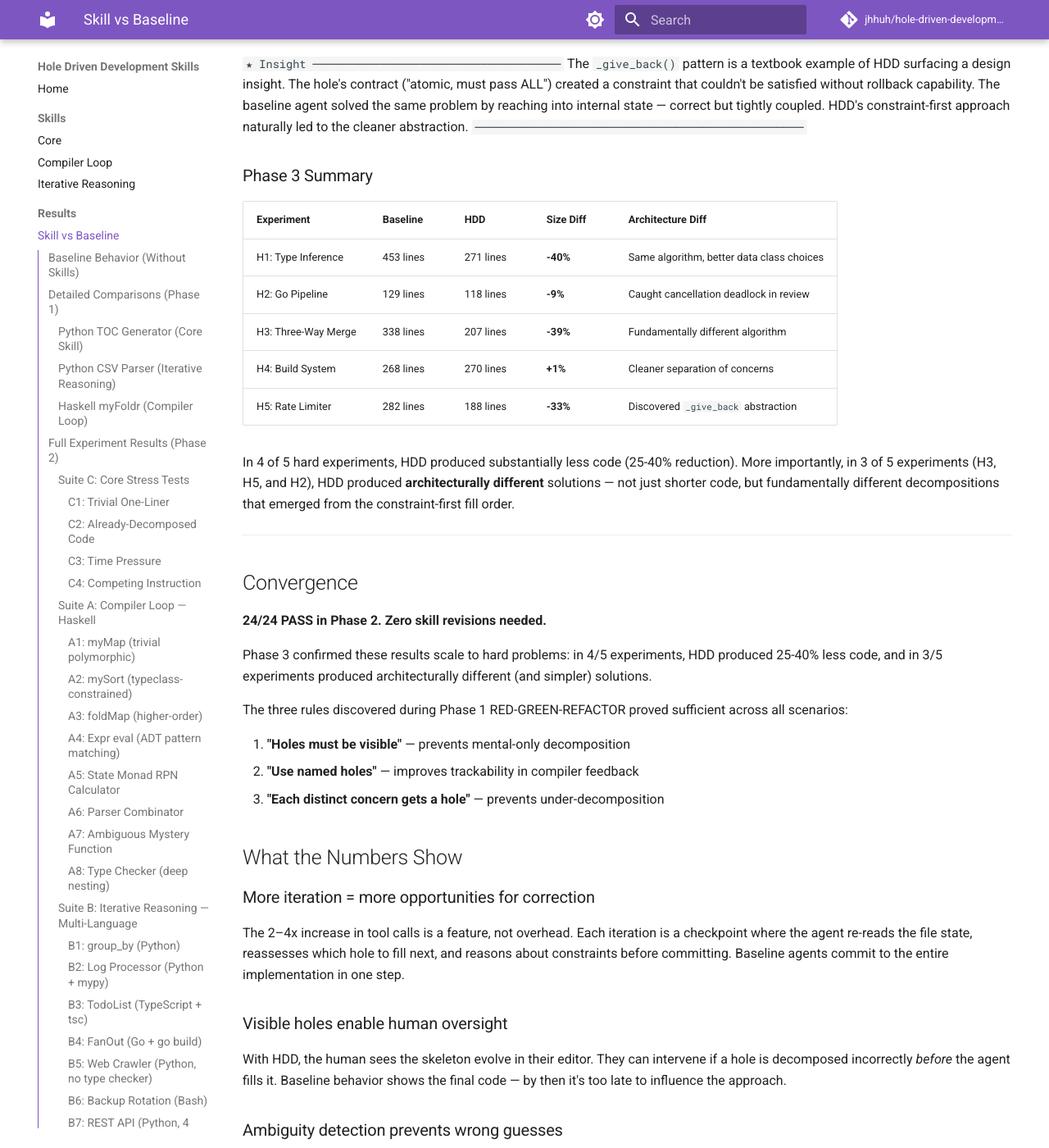
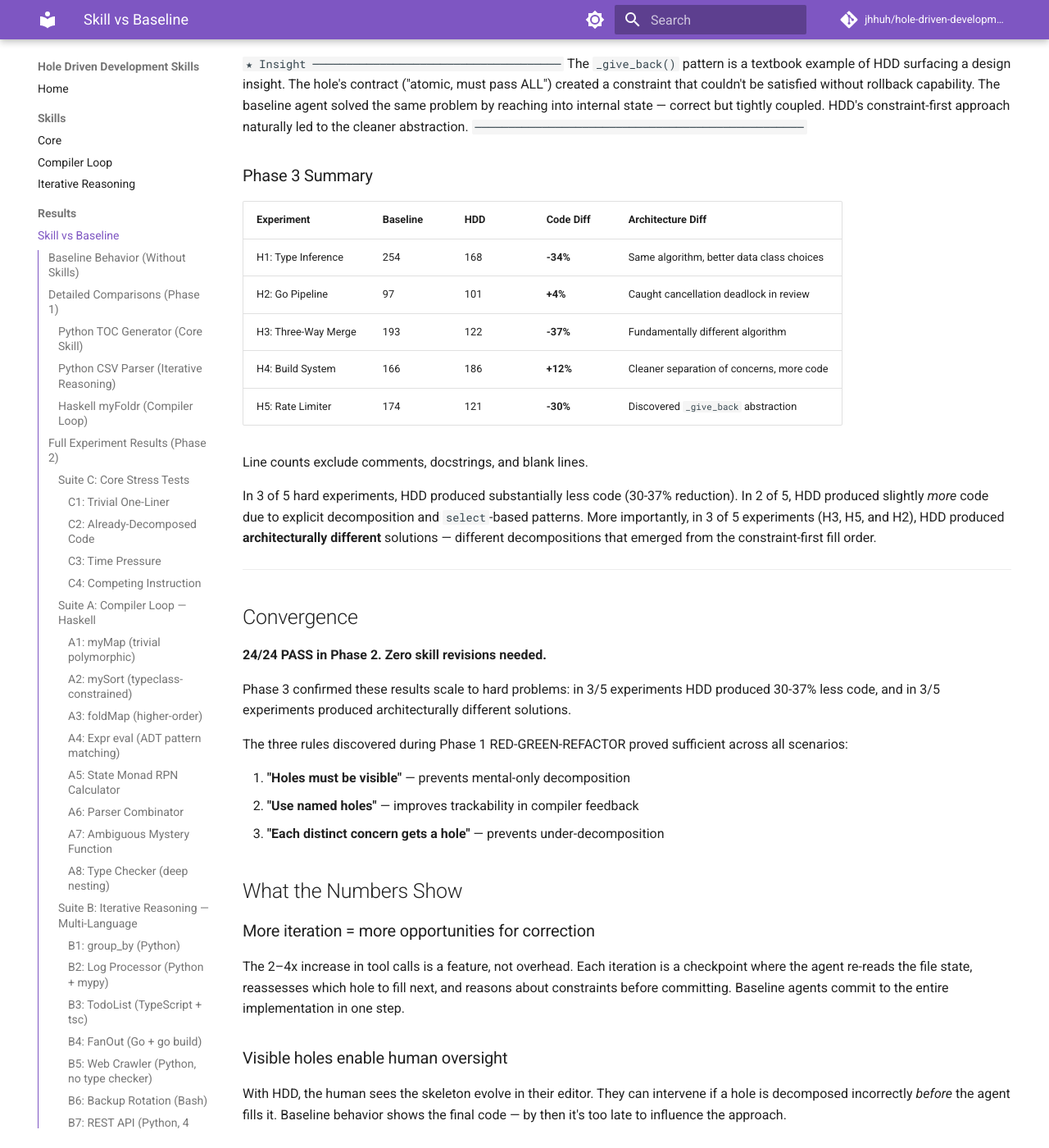
Before and after one commit to jhhuh/hole-driven-development-skill, an MkDocs documentation site: the page built from docs-site/results.md, in a window 1280 px wide and 1400 px high, scrolled down 12512 px. Shown: the whole window at 82% size. Built offline with MkDocs 1.6.1 and Material for MkDocs 9.7.7, drawn with Linux system fonts in a browser that asks for light colours; comment, search, counter and statistics services are not loaded; some of the changed text lies outside the part shown.

Commit message:
Fix line counts to exclude comments, docstrings, and blanks
Code-only counts change the picture:
- H2 flips from -9% to +4% (select branches add code)
- H4 widens from +1% to +12% (separated functions cost more)
- H1/H3/H5 still show 30-37% reduction

```diff
--- a/docs-site/results.md
+++ b/docs-site/results.md
@@ -300,13 +300,13 @@ Baseline [:material-file-code-outline:](https://github.com/jhhuh/hole-driven-dev
 
 | | Baseline | With HDD |
 |---|---|---|
-| **Lines** | 453 | 271 |
+| **Code lines** | 254 | 168 |
 | **AST/Type definitions** | Manual `__init__`, `__eq__`, `__hash__` | `@dataclass(frozen=True)` |
 | **Helper functions** | `_resolve()`, `_bind()` | None (logic inlined in `unify`) |
 | **Extras** | `__repr__` on all types, smoke test block | None |
 | **Algorithm** | Identical (Algorithm W) | Identical (Algorithm W) |
 
-The algorithmic core is identical — both implement Algorithm W with unification, occurs check, and let-polymorphism. The **40% size reduction** comes from the HDD agent choosing `@dataclass(frozen=True)` for type classes, which provides `__eq__` and `__hash__` for free. The baseline wrote all equality/hashing methods manually, plus `__repr__` methods and a 47-line smoke test block.
+The algorithmic core is identical — both implement Algorithm W with unification, occurs check, and let-polymorphism. The **34% code reduction** comes from the HDD agent choosing `@dataclass(frozen=True)` for type classes, which provides `__eq__` and `__hash__` for free. The baseline wrote all equality/hashing methods manually, plus `__repr__` methods and a smoke test block.
 
 `★ Insight ─────────────────────────────────────`
 The HDD decomposition (14 holes, most-constrained-first) naturally led to filling `fresh_tvar` and `ftv_type` before `unify` and `w`. This bottom-up fill order meant the agent had utility functions available when it reached the complex holes, producing cleaner code. The baseline wrote everything top-to-bottom in reading order.
@@ -318,7 +318,7 @@ Baseline [:material-file-code-outline:](https://github.com/jhhuh/hole-driven-dev
 
 | | Baseline | With HDD |
 |---|---|---|
-| **Lines** | 129 | 118 |
+| **Code lines** | 97 | 101 |
 | **Structure** | `Run()` + extracted `runStage()` function | All inline in `Run()` with HOLE comments |
 | **Worker loop** | `for item := range in` | `select` + `<-ctx.Done()` |
 | **Error handling** | Drain + continue | Return immediately on cancel |
@@ -336,14 +336,14 @@ Baseline [:material-file-code-outline:](https://github.com/jhhuh/hole-driven-dev
 
 | | Baseline | With HDD |
 |---|---|---|
-| **Lines** | 338 | 207 |
+| **Code lines** | 193 | 122 |
 | **Functions** | 6 (`_lcs_table`, `_compute_blocks`, `_collapse_equal`, `_collect_overlap_group`, `_flatten_repl`, `_ensure_newline`) | 2 (`_lcs_opcodes`, `merge3`) |
 | **Strategy** | Region-splitting: align boundaries, compare element-wise | Hunk-walking: extract change hunks, walk base with dual cursors |
 | **Complexity** | Splits equal regions at cut points from the other side | Direct interval intersection for overlap detection |
 
 **Fundamentally different architectures.** The baseline uses a region-splitting strategy — it converts diffs into regions with `is_change` flags, collects all boundary points from both sides, splits regions at those boundaries, then compares aligned regions element-wise. The HDD version uses a simpler hunk-walking strategy — it extracts only the *changed* hunks from each side, then walks the base with two cursors detecting overlaps via interval intersection.
 
-The **39% code reduction** isn't just conciseness — it reflects a genuinely simpler algorithm that emerged from the hole decomposition. The HDD agent's skeleton had 3 top-level holes (diff, extract hunks, merge walk), and the merge walk hole naturally decomposed into overlap detection + case dispatch, producing the cleaner dual-cursor approach.
+The **37% code reduction** isn't just conciseness — it reflects a genuinely simpler algorithm that emerged from the hole decomposition. The HDD agent's skeleton had 3 top-level holes (diff, extract hunks, merge walk), and the merge walk hole naturally decomposed into overlap detection + case dispatch, producing the cleaner dual-cursor approach.
 
 `★ Insight ─────────────────────────────────────`
 This is the strongest example of HDD producing a different *algorithm*, not just different style. The baseline's region-splitting approach requires 3 extra helper functions (`_collapse_equal`, `_collect_overlap_group`, `_flatten_repl`) that exist only to manage the complexity of the region-alignment strategy. HDD's hunk-walking approach avoids this complexity entirely.
@@ -355,14 +355,14 @@ Baseline [:material-file-code-outline:](https://github.com/jhhuh/hole-driven-dev
 
 | | Baseline | With HDD |
 |---|---|---|
-| **Lines** | 268 | 270 |
+| **Code lines** | 166 | 186 |
 | **Dep resolution + cycle detection** | Combined in single `_topo_sort` | Separated: `_resolve_deps`, `_detect_cycle`, `_topo_sort` |
 | **Dep coordination** | `threading.Event` per task | Polling loop with 0.001s sleep |
 | **Cache storage** | Per-file (one `.json` per cache key) | Single `cache.json` file |
 | **Cache key includes** | Task name + `inspect.getsource(fn)` + dep results | Task name + dep results |
 | **Extra features** | `invalidate()` + `_transitive_dependents()` | Dry-run mode returning `{"_dry_run": [...]}` |
 
-Similar total size but **different decomposition strategies**. The baseline combines dependency resolution and cycle detection into a single `_topo_sort` method (Kahn's algorithm detects cycles implicitly when `len(order) != len(needed)`). HDD separated these into 3 distinct functions with clear single responsibilities.
+HDD is 12% larger in code lines — **different decomposition strategies** with a size tradeoff. The baseline combines dependency resolution and cycle detection into a single `_topo_sort` method (Kahn's algorithm detects cycles implicitly when `len(order) != len(needed)`). HDD separated these into 3 distinct functions with clear single responsibilities.
 
 The baseline's `threading.Event` approach for dependency coordination is more efficient than HDD's polling loop. However, the baseline includes `inspect.getsource(fn)` in cache keys — a clever touch that detects when the function body changes, though it's fragile across Python versions and decorators.
 
@@ -372,7 +372,7 @@ Baseline [:material-file-code-outline:](https://github.com/jhhuh/hole-driven-dev
 
 | | Baseline | With HDD |
 |---|---|---|
-| **Lines** | 282 | 188 |
+| **Code lines** | 174 | 121 |
 | **Blocking strategy** | `threading.Condition` with calculated wait | Spin-sleep loops |
 | **Composite atomicity** | Two-phase locking: check all, then commit all | Rollback: acquire each, `_give_back()` on failure |
 | **Composite complexity** | ~100 lines, type-checks each limiter type | ~25 lines, type-agnostic |
@@ -388,15 +388,17 @@ The `_give_back()` pattern is a textbook example of HDD surfacing a design insig
 
 ### Phase 3 Summary
 
-| Experiment | Baseline | HDD | Size Diff | Architecture Diff |
+| Experiment | Baseline | HDD | Code Diff | Architecture Diff |
 |---|---|---|---|---|
-| H1: Type Inference | 453 lines | 271 lines | **-40%** | Same algorithm, better data class choices |
-| H2: Go Pipeline | 129 lines | 118 lines | **-9%** | Caught cancellation deadlock in review |
-| H3: Three-Way Merge | 338 lines | 207 lines | **-39%** | Fundamentally different algorithm |
-| H4: Build System | 268 lines | 270 lines | **+1%** | Cleaner separation of concerns |
-| H5: Rate Limiter | 282 lines | 188 lines | **-33%** | Discovered `_give_back` abstraction |
+| H1: Type Inference | 254 | 168 | **-34%** | Same algorithm, better data class choices |
+| H2: Go Pipeline | 97 | 101 | **+4%** | Caught cancellation deadlock in review |
+| H3: Three-Way Merge | 193 | 122 | **-37%** | Fundamentally different algorithm |
+| H4: Build System | 166 | 186 | **+12%** | Cleaner separation of concerns, more code |
+| H5: Rate Limiter | 174 | 121 | **-30%** | Discovered `_give_back` abstraction |
 
-In 4 of 5 hard experiments, HDD produced substantially less code (25-40% reduction). More importantly, in 3 of 5 experiments (H3, H5, and H2), HDD produced **architecturally different** solutions — not just shorter code, but fundamentally different decompositions that emerged from the constraint-first fill order.
+Line counts exclude comments, docstrings, and blank lines.
+
+In 3 of 5 hard experiments, HDD produced substantially less code (30-37% reduction). In 2 of 5, HDD produced slightly *more* code due to explicit decomposition and `select`-based patterns. More importantly, in 3 of 5 experiments (H3, H5, and H2), HDD produced **architecturally different** solutions — different decompositions that emerged from the constraint-first fill order.
 
 ---
 
@@ -404,7 +406,7 @@ In 4 of 5 hard experiments, HDD produced substantially less code (25-40% reducti
 
 **24/24 PASS in Phase 2. Zero skill revisions needed.**
 
-Phase 3 confirmed these results scale to hard problems: in 4/5 experiments, HDD produced 25-40% less code, and in 3/5 experiments produced architecturally different (and simpler) solutions.
+Phase 3 confirmed these results scale to hard problems: in 3/5 experiments HDD produced 30-37% less code, and in 3/5 experiments produced architecturally different solutions.
 
 The three rules discovered during Phase 1 RED-GREEN-REFACTOR proved sufficient across all scenarios:
 
```
